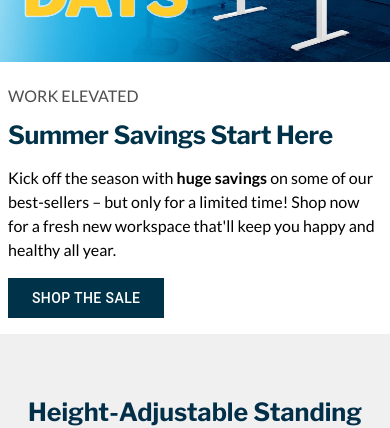
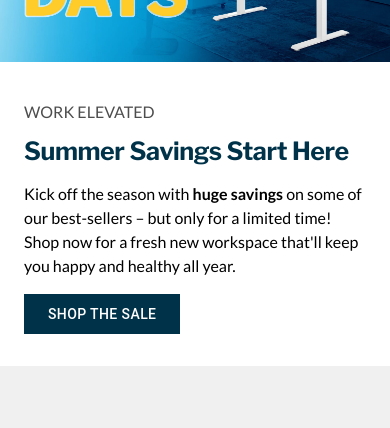
Before and after one commit to MarahZaid/VariReact_Training, a React (Vite) app: page / in a window 390 px wide. Shown: the part 249-677 px from the top of the page. Built offline with nearby package versions, Linux system fonts and the light colour scheme; no server answers; the database is empty.

Commit message:
edit hero section

```diff
--- a/src/components/heroHome/HeroHome.jsx
+++ b/src/components/heroHome/HeroHome.jsx
@@ -11,7 +11,7 @@ import {
 function HeroHome() {
     return (
         <Box sx={{ display: "flex", gap: 1, alignItems: "center", flexDirection: { xs: "column-reverse", md: "row" }}}>
-            <Box sx={{ display: "flex", gap: {xs:2, sm:2 , md:4}, flexDirection: 'column', alignItems: 'start',px:{xs:1, sm:2 , md:2, lg:3},py:{xs:2, sm:1 , md:0}, width: { xs: "100%", md: "50%", lg:'45%'}}}>
+            <Box sx={{ display: "flex", gap: {xs:2, sm:2 , md:4}, flexDirection: 'column', alignItems: 'start',px:{xs:3, sm:3 , md:2, lg:3},py:{xs:4, sm:3 , md:0}, width: { xs: "100%", md: "50%", lg:'45%'}}}>
                 <Typography variant="p" sx={{ textTransform: 'uppercase', color: '#4d4d4d' }}>WORK ELEVATED</Typography>
                 <Typography variant="h1" sx={{ fontSize: { xs: 25, sm: 30, md: 35, lg:44}, fontWeight: 700, fontFamily: '"Libre Franklin", sans-serif', }}>Summer Savings Start Here</Typography>
                 <Typography variant="p" sx={{ color: '#000', lineHeight: 1.5, width:{xs:'100%',sm:'100%',md:'100%', lg:'87%'} }}>Kick off the season with <strong>huge savings</strong> on some of our best-sellers – but only for a limited time! Shop now for a fresh new workspace that'll keep you happy and healthy all year.</Typography>
```
